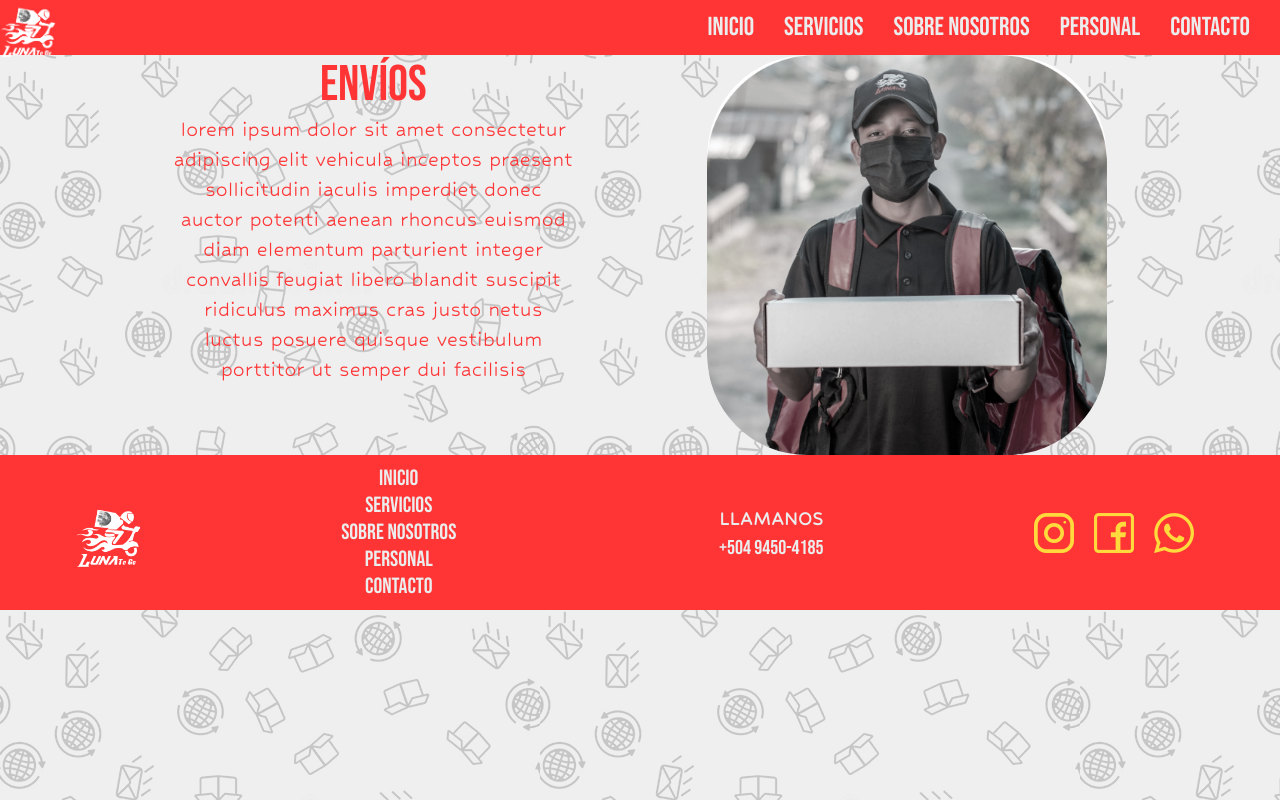
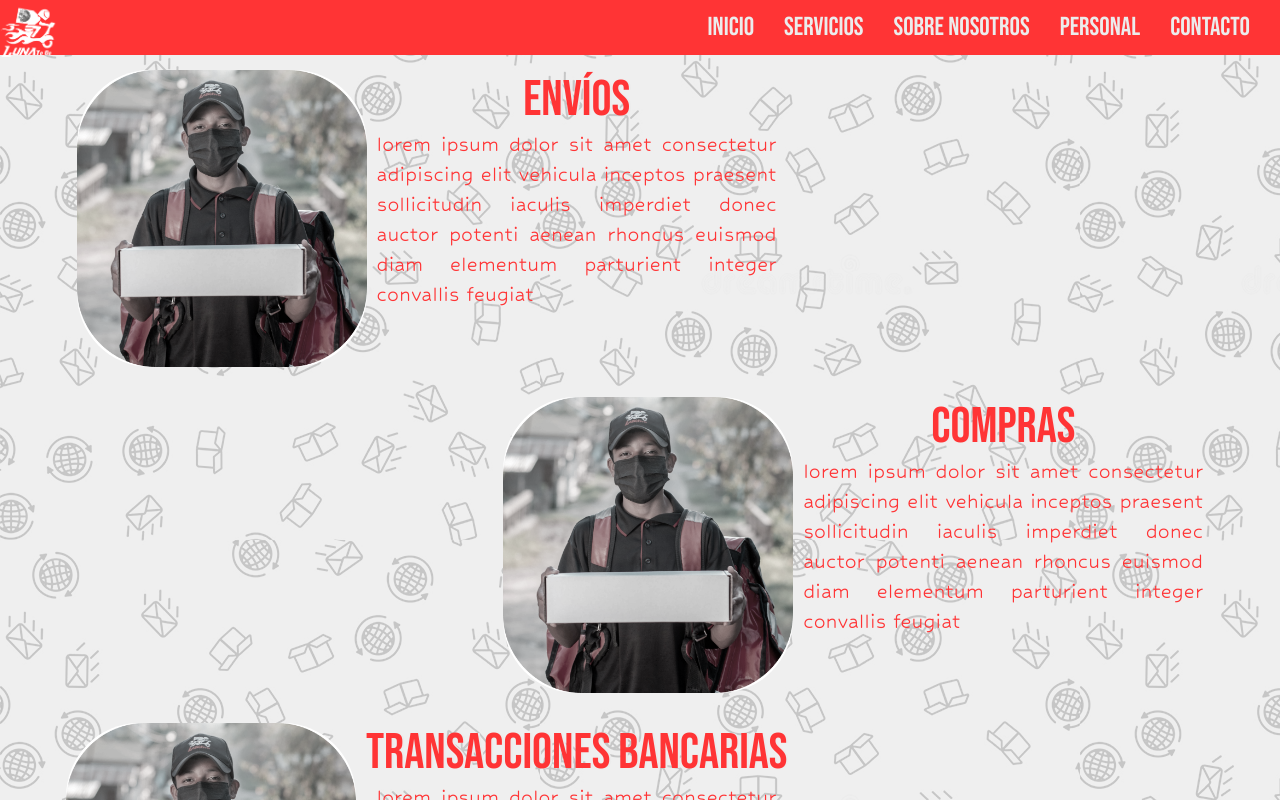
Before and after one commit to isaiorellana-dev/luna-t-g, a React app: page /servicios in a window 1280 px wide. Built offline with nearby package versions, Linux system fonts and the light colour scheme.

Commit message:
:heavy_plus_sign: Netlify Plugin y Pagina Servicios
Nuevo plugin para corregir el bug 404 de netlify y Pagina de servicios en progreso

```diff
--- a/instrucciones.js
+++ b/instrucciones.js
@@ -5,6 +5,12 @@
 // ? Esto es un comentario para hacer una pregunta
 // TODO: Esto es un comentario para indicar una tarea
 // ! Esto es un comentario para indicar un error
+
+//* Orden de estilos
+// 1. Posicionamiento y Display (position, display, z-index)
+// 2. Dimensiones (width, height, etc)
+// 3. Fuentes (Cualquier configuración de texto)
+// 4. Visuales (Background, animaciones, overflow, filtros, etc)
 
 // * Atajos de teclado
 // Alt + Z -> Si las lineas de código no caben horizontalmente usa este atajo se para que se ajuste a la pantalla
--- a/package.json
+++ b/package.json
@@ -32,6 +32,7 @@
     "html-loader": "^3.1.0",
     "html-webpack-plugin": "^5.5.0",
     "mini-css-extract-plugin": "^2.6.0",
+    "netlify-webpack-plugin": "^1.1.3",
     "sass": "^1.49.9",
     "sass-loader": "^12.6.0",
     "style-loader": "^3.3.1",
--- a/src/components/Footer.js
+++ b/src/components/Footer.js
@@ -1,4 +1,5 @@
 import React from "react";
+import { Link } from "react-router-dom";
 import logo from "@img/logo.png";
 import "@styles/components/Footer.scss";
 import instagram from "@icons/instagram.png";
@@ -32,11 +33,21 @@ const Footer = () => {
         <React.Fragment>
           <img src={logo}></img>
           <ul>
-            <li>Inicio</li>
-            <li>Servicios</li>
-            <li>Sobre Nosotros</li>
-            <li>Personal</li>
-            <li>Contacto</li>
+            <li>
+              <Link to="/">Inicio</Link>
+            </li>
+            <li>
+              <Link to="Servicios">Servicios</Link>
+            </li>
+            <li>
+              <Link to="SobreNosotros">Sobre Nosotros</Link>
+            </li>
+            <li>
+              <Link to="Personal">Personal</Link>
+            </li>
+            <li>
+              <Link to="Contacto">Contacto</Link>
+            </li>
           </ul>
           <div>
             <p>llamanos</p>
--- a/src/components/Header.js
+++ b/src/components/Header.js
@@ -1,4 +1,5 @@
 import React from "react";
+import { Link } from "react-router-dom";
 import "@styles/components/Header.scss";
 import logo from "@img/logo.png";
 
@@ -33,11 +34,21 @@ const Header = () => {
       <img src={logo}></img>
       <nav className={`${!isMobile(760) || toggleMenu ? null : "hide"}`}>
         <ul>
-          <li>Inicio</li>
-          <li>Servicios</li>
-          <li>Sobre Nosotros</li>
-          <li>Personal</li>
-          <li>Contacto</li>
+          <li>
+            <Link to="/">Inicio</Link>
+          </li>
+          <li>
+            <Link to="Servicios">Servicios</Link>
+          </li>
+          <li>
+            <Link to="SobreNosotros">Sobre Nosotros</Link>
+          </li>
+          <li>
+            <Link to="Personal">Personal</Link>
+          </li>
+          <li>
+            <Link to="Contacto">Contacto</Link>
+          </li>
         </ul>
       </nav>
       {
--- a/src/components/ServiciosCard.js
+++ b/src/components/ServiciosCard.js
@@ -1,24 +1,17 @@
 import { React, Fragment } from "react";
-import chavito from "@img/chavito.png";
+
 import "@styles/components/ServiciosCard.scss";
 
-const ServiciosCard = () => {
+const ServiciosCard = ({ titulo, text, img }) => {
   return (
     <Fragment>
       <article>
-        <div>
-          <h2>Envíos</h2>
-          <p>
-            lorem ipsum dolor sit amet consectetur adipiscing elit vehicula
-            inceptos praesent sollicitudin iaculis imperdiet donec auctor
-            potenti aenean rhoncus euismod diam elementum parturient integer
-            convallis feugiat libero blandit suscipit ridiculus maximus cras
-            justo netus luctus posuere quisque vestibulum porttitor ut semper
-            dui facilisis
-          </p>
+        <div className="text-container">
+          <h2>{titulo}</h2>
+          <p>{text}</p>
         </div>
-        <div>
-          <img src={chavito}></img>
+        <div className="img-container">
+          <img src={img}></img>
         </div>
       </article>
     </Fragment>
--- a/src/pages/Servicios.js
+++ b/src/pages/Servicios.js
@@ -1,10 +1,54 @@
-import { React, Fragment, Link } from "react";
+import { React, Fragment } from "react";
 import ServiciosCard from "@components/ServiciosCard";
-
+import chavito from "@img/chavito.png";
+import Button from "@components/common/Button";
+import "@styles/pages/Servicios.scss";
 const Servicios = () => {
   return (
     <Fragment>
-      <ServiciosCard />
+      <section className="servicios__first-container">
+        <ServiciosCard
+          titulo="Envíos"
+          text="lorem ipsum dolor sit amet consectetur adipiscing elit vehicula
+            inceptos praesent sollicitudin iaculis imperdiet donec auctor
+            potenti aenean rhoncus euismod diam elementum parturient integer
+            convallis feugiat"
+          img={chavito}
+        />
+        <ServiciosCard
+          titulo="Compras"
+          text="lorem ipsum dolor sit amet consectetur adipiscing elit vehicula
+            inceptos praesent sollicitudin iaculis imperdiet donec auctor
+            potenti aenean rhoncus euismod diam elementum parturient integer
+            convallis feugiat"
+          img={chavito}
+        />
+        <ServiciosCard
+          titulo="Transacciones Bancarias"
+          text="lorem ipsum dolor sit amet consectetur adipiscing elit vehicula
+            inceptos praesent sollicitudin iaculis imperdiet donec auctor
+            potenti aenean rhoncus euismod diam elementum parturient integer
+            convallis feugiat"
+          img={chavito}
+        />
+      </section>
+      <section className="servicios__second-container">
+        <div>
+          <h2>Horarios</h2>
+          <p>
+            lorem ipsum dolor sit amet consectetur adipiscing elit vehicula
+            inceptos praesent sollicitudin iaculis imperdiet
+          </p>
+        </div>
+        <div>
+          <h2>Que esperas?</h2>
+          <Button
+            className="MainBanner__button"
+            text="Llama Ya!!"
+            link="Servicios"
+          />
+        </div>
+      </section>
     </Fragment>
   );
 };
--- a/src/styles/components/Footer.scss
+++ b/src/styles/components/Footer.scss
@@ -37,6 +37,13 @@ footer {
       font-family: "Bebas Neue", cursive;
       font-size: 2.2rem;
       text-align: center;
+      a {
+        text-decoration: none;
+        color: var(--background-white);
+        &:hover {
+          text-decoration: underline var(--yellow);
+        }
+      }
     }
   }
   img {
--- a/src/styles/components/Header.scss
+++ b/src/styles/components/Header.scss
@@ -19,9 +19,13 @@ header {
         font-family: "Bebas Neue";
         margin-right: 30px;
         color: var(--background-white);
-      }
-      li:hover {
-        text-decoration: underline var(--yellow);
+        a {
+          text-decoration: none;
+          color: var(--background-white);
+          &:hover {
+            text-decoration: underline var(--yellow);
+          }
+        }
       }
     }
   }
--- a/src/styles/components/ServiciosCard.scss
+++ b/src/styles/components/ServiciosCard.scss
@@ -1,16 +1,31 @@
 article {
   display: flex;
-  justify-content: space-evenly;
-  max-width: 1200px;
-  height: 400px;
-  //! Solución temporal
+  align-items: flex-start;
+  max-width: fit-content;
+  //! Solución temporal para centrar
   margin: 0 auto;
-  div {
-    max-width: 400px;
-    border-radius: 25%;
+  padding: 10px;
+  .text-container {
+    display: flex;
+    flex-direction: column;
+    align-items: center;
+    order: 2;
+    height: 100%;
+    padding: 5px;
+    p {
+      text-align: justify;
+    }
+  }
+  .img-container {
+    display: flex;
+    justify-content: center;
+    align-items: center;
+    order: 1;
+    border-radius: 50px;
     overflow: hidden;
+    padding: 5px;
     img {
-      max-width: 400px;
+      max-width: 290px;
       border-radius: 25%;
       filter: saturate(0.2);
       transition: 0.5s;
@@ -21,3 +36,32 @@ article {
     }
   }
 }
+@media (max-width: 750px) {
+  article {
+    flex-direction: column;
+    align-items: center;
+    padding: 0px;
+    // margin: 0px 5px 10px 5px;
+    margin-bottom: 10px;
+    border: 5px var(--yellow);
+    border-style: solid;
+    border-radius: 38px;
+    overflow: hidden;
+    .img-container {
+      padding: 0;
+      width: 100%;
+      height: 250px;
+      border-radius: 0;
+      img {
+        width: 100%;
+        max-width: 410px;
+      }
+    }
+    .text-container {
+      backdrop-filter: blur(3px);
+      p {
+        padding: 0px 10px 10px 10px;
+      }
+    }
+  }
+}
--- /dev/null
+++ b/src/styles/pages/Servicios.scss
@@ -0,0 +1,34 @@
+// .servicios-page {
+// }
+.servicios__second-container {
+  display: flex;
+  flex-wrap: wrap;
+  justify-content: center;
+  align-items: flex-start;
+  div {
+    display: flex;
+    justify-content: center;
+    align-items: center;
+    flex-direction: column;
+    margin: 10px 30px 10px 30px;
+  }
+}
+@media (min-width: 750px) {
+  .servicios__first-container {
+    width: 100%;
+    display: grid;
+    grid-template-columns: 33.33% 33.33% 33.33%;
+    :nth-child(1) {
+      grid-column: 1 / 3;
+      grid-row: 1 / 2;
+    }
+    :nth-child(2) {
+      grid-column: 2 / 4;
+      grid-row: 2 / 3;
+    }
+    :nth-child(3) {
+      grid-column: 1 / 3;
+      grid-row: 3 / 4;
+    }
+  }
+}
--- a/webpack.config.js
+++ b/webpack.config.js
@@ -4,6 +4,7 @@ const MiniCssExtractPlugin = require("mini-css-extract-plugin");
 const CssMinimizerPlugin = require("css-minimizer-webpack-plugin");
 const TerserPlugin = require("terser-webpack-plugin");
 const { CleanWebpackPlugin } = require("clean-webpack-plugin");
+const { NetlifyPlugin } = require("netlify-webpack-plugin");
 
 module.exports = {
   entry: "./src/index.js",
@@ -64,6 +65,16 @@ module.exports = {
       filename: "[name].css",
     }),
     new CleanWebpackPlugin(),
+    new NetlifyPlugin({
+      redirects: [
+        {
+          from: "/*",
+          to: "/index.html",
+          status: 200,
+          force: false,
+        },
+      ],
+    }),
   ],
   optimization: {
     minimize: true,
```
Also changed, not shown: src/styles/global/global.scss (+9 -0 lines).
